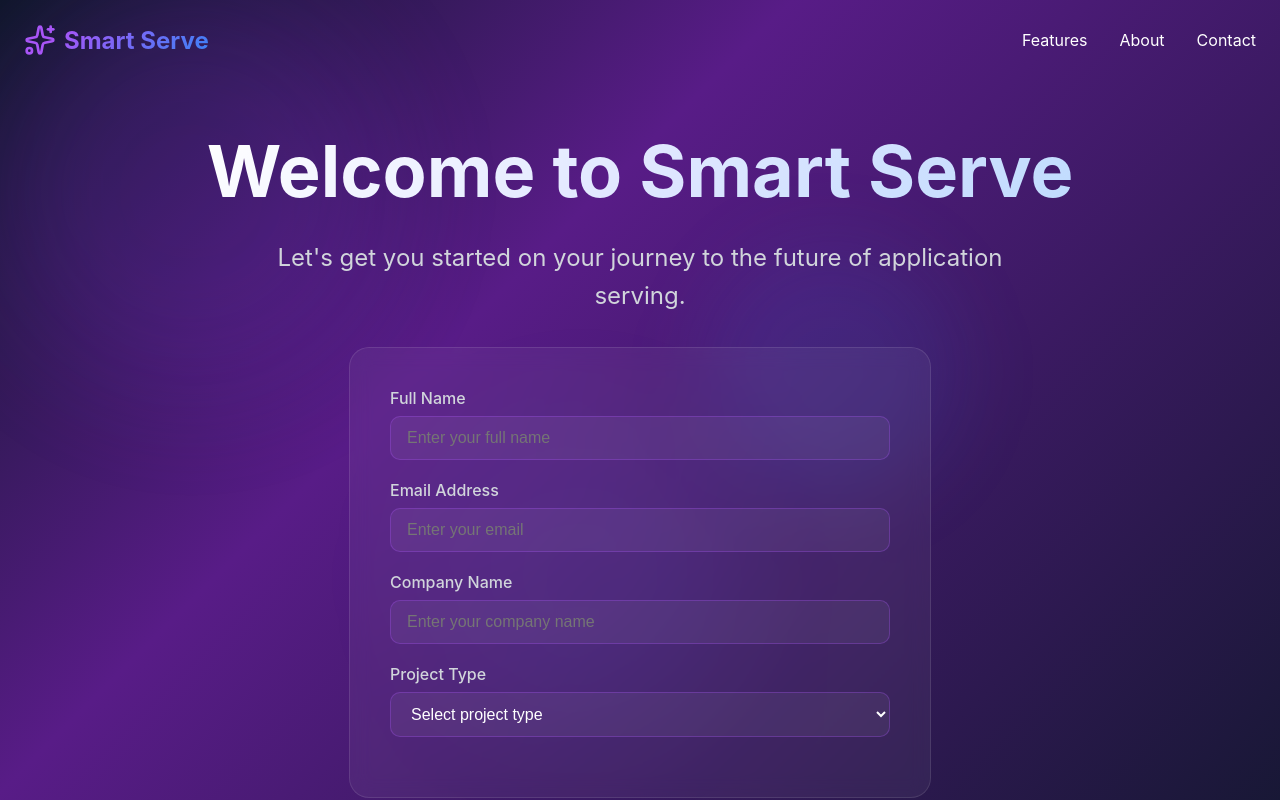
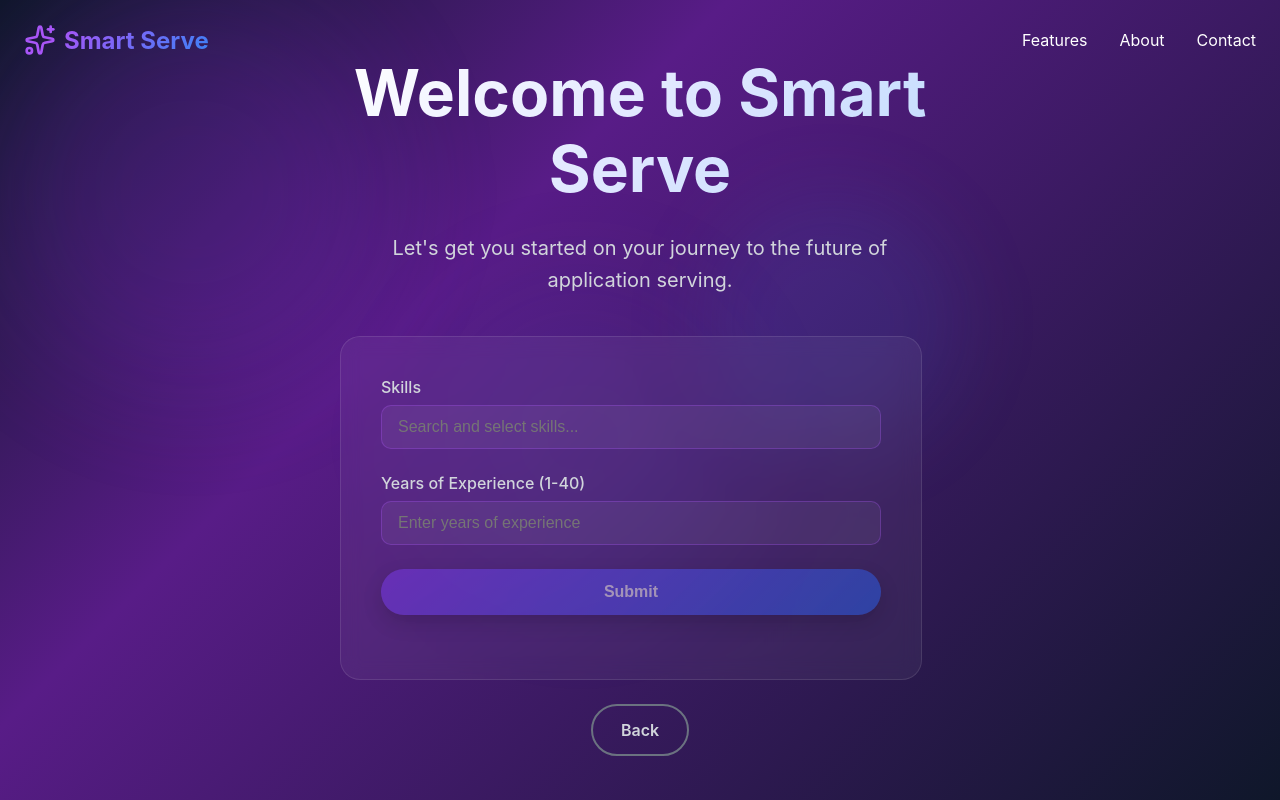
Before and after one commit to mannummm11/smart_serve_app, a React (Create React App) app: page /get-started in a window 1280 px wide. Shown: the top 800 px of the page. Built offline with nearby package versions, Linux system fonts and the light colour scheme.

Commit message:
form created

```diff
--- a/src/components/SignUpForm.js
+++ b/src/components/SignUpForm.js
@@ -2,89 +2,171 @@ import React, { useState } from 'react';
 import { formStyles } from '../styles/formStyles';
 
 const SignUpForm = () => {
-  const [formData, setFormData] = useState({
-    fullName: '',
-    email: '',
-    company: '',
-    projectType: ''
-  });
+  const [selectedSkills, setSelectedSkills] = useState([]);
+  const [skillsSearch, setSkillsSearch] = useState('');
+  const [experience, setExperience] = useState('');
+  const [outputText, setOutputText] = useState('');
+  const [showDropdown, setShowDropdown] = useState(false);
+  const [isSubmitted, setIsSubmitted] = useState(false);
 
-  const handleInputChange = (e) => {
-    const { name, value } = e.target;
-    setFormData(prev => ({
-      ...prev,
-      [name]: value
-    }));
+  const availableSkills = [
+    'Java', 'C', 'C++', 'Python', 'JavaScript', 'React', 'Node.js',
+    'Angular', 'Vue.js', 'PHP', 'Ruby', 'Go', 'Rust', 'Swift',
+    'Kotlin', 'C#', 'TypeScript', 'HTML', 'CSS', 'SQL', 'MongoDB',
+    'PostgreSQL', 'MySQL', 'Redis', 'Docker', 'Kubernetes', 'AWS',
+    'Azure', 'Git', 'Jenkins', 'Spring Boot', 'Django', 'Flask'
+  ];
+
+  const filteredSkills = availableSkills.filter(skill =>
+    skill.toLowerCase().includes(skillsSearch.toLowerCase()) &&
+    !selectedSkills.includes(skill)
+  );
+
+  const handleSkillSelect = (skill) => {
+    if (!selectedSkills.includes(skill)) {
+      setSelectedSkills([...selectedSkills, skill]);
+      setSkillsSearch('');
+      setShowDropdown(false);
+    }
   };
 
-  const handleSubmit = (e) => {
-    e.preventDefault();
-    console.log('Form submitted:', formData);
-    // Handle form submission logic here
+  const removeSkill = (skillToRemove) => {
+    setSelectedSkills(selectedSkills.filter(skill => skill !== skillToRemove));
+  };
+
+  const handleExperienceChange = (e) => {
+    const value = e.target.value;
+    if (value === '' || (parseInt(value) >= 1 && parseInt(value) <= 40)) {
+      setExperience(value);
+    }
+  };
+
+  const handleSubmit = () => {
+    if (selectedSkills.length > 0 && experience) {
+      const skillsText = selectedSkills.join(', ');
+      const output = `I want the candidate detail which have skills like ${skillsText} and ${experience} years.`;
+      setOutputText(output);
+      setIsSubmitted(true);
+    }
+  };
+
+  const handleConfirm = () => {
+    console.log('Confirmed:', { skills: selectedSkills, experience, outputText });
+    // Handle confirmation logic here
+    alert('Requirements confirmed successfully!');
   };
 
   return (
-    <form onSubmit={handleSubmit} style={formStyles.container}>
+    <div style={formStyles.container}>
+      {/* Skills Dropdown Section */}
       <div style={formStyles.inputGroup}>
-        <label style={formStyles.label}>Full Name</label>
+        <label style={formStyles.label}>Skills</label>
+        <div style={formStyles.skillsSection}>
+          <div style={formStyles.searchContainer}>
             <input
               type="text"
-          name="fullName"
-          placeholder="Enter your full name"
-          value={formData.fullName}
-          onChange={handleInputChange}
+              placeholder="Search and select skills..."
+              value={skillsSearch}
+              onChange={(e) => {
+                setSkillsSearch(e.target.value);
+                setShowDropdown(true);
+              }}
+              onFocus={() => setShowDropdown(true)}
               style={formStyles.input}
               className="input-field"
-          required
             />
+            {showDropdown && skillsSearch && filteredSkills.length > 0 && (
+              <div style={formStyles.dropdown}>
+                {filteredSkills.slice(0, 8).map((skill) => (
+                  <div
+                    key={skill}
+                    style={formStyles.dropdownItem}
+                    className="dropdown-item"
+                    onClick={() => handleSkillSelect(skill)}
+                  >
+                    {skill}
+                  </div>
+                ))}
+              </div>
+            )}
           </div>
 
-      <div style={formStyles.inputGroup}>
-        <label style={formStyles.label}>Email Address</label>
-        <input
-          type="email"
-          name="email"
-          placeholder="Enter your email"
-          value={formData.email}
-          onChange={handleInputChange}
-          style={formStyles.input}
-          className="input-field"
-          required
-        />
+          {/* Skills Chips */}
+          {selectedSkills.length > 0 && (
+            <div style={formStyles.chipsContainer}>
+              {selectedSkills.map((skill) => (
+                <div key={skill} style={formStyles.chip}>
+                  <span>{skill}</span>
+                  <button
+                    onClick={() => removeSkill(skill)}
+                    style={formStyles.chipRemove}
+                    className="chip-remove"
+                  >
+                    ×
+                  </button>
+                </div>
+              ))}
+            </div>
+          )}
+        </div>
       </div>
 
+      {/* Experience Input */}
       <div style={formStyles.inputGroup}>
-        <label style={formStyles.label}>Company Name</label>
+        <label style={formStyles.label}>Years of Experience (1-40)</label>
         <input
-          type="text"
-          name="company"
-          placeholder="Enter your company name"
-          value={formData.company}
-          onChange={handleInputChange}
+          type="number"
+          min="1"
+          max="40"
+          placeholder="Enter years of experience"
+          value={experience}
+          onChange={handleExperienceChange}
           style={formStyles.input}
           className="input-field"
         />
       </div>
 
+      {/* Submit Button */}
       <div style={formStyles.inputGroup}>
-        <label style={formStyles.label}>Project Type</label>
-        <select
-          name="projectType"
-          value={formData.projectType}
-          onChange={handleInputChange}
-          style={formStyles.input}
-          className="input-field"
-          required
+        <button
+          onClick={handleSubmit}
+          disabled={selectedSkills.length === 0 || !experience}
+          style={{
+            ...formStyles.submitButton,
+            opacity: selectedSkills.length === 0 || !experience ? 0.5 : 1,
+            cursor: selectedSkills.length === 0 || !experience ? 'not-allowed' : 'pointer'
+          }}
+          className="primary-button"
         >
-          <option value="">Select project type</option>
-          <option value="web">Web Application</option>
-          <option value="mobile">Mobile Application</option>
-          <option value="api">API Service</option>
-          <option value="microservices">Microservices</option>
-          <option value="other">Other</option>
-        </select>
+          Submit
+        </button>
       </div>
-    </form>
+
+      {/* Output Text Box */}
+      {isSubmitted && outputText && (
+        <div style={formStyles.inputGroup}>
+          <label style={formStyles.label}>Generated Requirement</label>
+          <div style={formStyles.outputBox}>
+            I want the candidate detail which have skills like{' '}
+            <strong>{selectedSkills.join(', ')}</strong> and{' '}
+            <strong>{experience}</strong> years.
+          </div>
+        </div>
+      )}
+
+      {/* Confirm Button */}
+      {isSubmitted && (
+        <div style={formStyles.inputGroup}>
+          <button
+            onClick={handleConfirm}
+            style={formStyles.confirmButton}
+            className="confirm-button"
+          >
+            Confirm
+          </button>
+        </div>
+      )}
+    </div>
   );
 };
 
--- a/src/pages/GetStartedPage.js
+++ b/src/pages/GetStartedPage.js
@@ -6,6 +6,7 @@ import { getStartedPageStyles } from '../styles/getStartedPageStyles';
 const GetStartedPage = () => {
   return (
     <main style={getStartedPageStyles.main}>
+      <div style={getStartedPageStyles.heroContent}>
         <h1 style={getStartedPageStyles.title}>Welcome to Smart Serve</h1>
         <p style={getStartedPageStyles.description}>
           Let's get you started on your journey to the future of application serving.
@@ -18,19 +19,11 @@ const GetStartedPage = () => {
             to="/"
             style={getStartedPageStyles.backButton}
             className="back-button"
-          onMouseEnter={(e) => e.target.style.transform = 'scale(1.05)'}
-          onMouseLeave={(e) => e.target.style.transform = 'scale(1)'}
           >
             Back
           </Link>
-        <button
-          style={getStartedPageStyles.primaryButton}
-          className="primary-button"
-          onMouseEnter={(e) => e.target.style.transform = 'scale(1.05)'}
-          onMouseLeave={(e) => e.target.style.transform = 'scale(1)'}
-        >
-          Create Account
-        </button>
+
+        </div>
       </div>
     </main>
   );
--- a/src/styles/formStyles.js
+++ b/src/styles/formStyles.js
@@ -10,7 +10,7 @@ export const formStyles = {
     marginBottom: '20px'
   },
   inputGroup: {
-    marginBottom: '20px',
+    marginBottom: '24px',
     textAlign: 'left'
   },
   label: {
@@ -31,5 +31,103 @@ export const formStyles = {
     outline: 'none',
     transition: 'border-color 0.3s ease',
     boxSizing: 'border-box'
+  },
+  skillsSection: {
+    position: 'relative'
+  },
+  searchContainer: {
+    position: 'relative'
+  },
+  dropdown: {
+    position: 'absolute',
+    top: '100%',
+    left: 0,
+    right: 0,
+    background: 'rgba(30, 41, 59, 0.95)',
+    backdropFilter: 'blur(10px)',
+    border: '1px solid rgba(168, 85, 247, 0.3)',
+    borderRadius: '10px',
+    maxHeight: '200px',
+    overflowY: 'auto',
+    zIndex: 1000,
+    marginTop: '4px'
+  },
+  dropdownItem: {
+    padding: '12px 16px',
+    cursor: 'pointer',
+    color: '#d1d5db',
+    borderBottom: '1px solid rgba(255, 255, 255, 0.1)',
+    transition: 'background-color 0.2s ease'
+  },
+  chipsContainer: {
+    display: 'flex',
+    flexWrap: 'wrap',
+    gap: '8px',
+    marginTop: '12px'
+  },
+  chip: {
+    display: 'flex',
+    alignItems: 'center',
+    gap: '6px',
+    background: 'linear-gradient(135deg, #7c3aed, #2563eb)',
+    color: 'white',
+    padding: '6px 12px',
+    borderRadius: '20px',
+    fontSize: '14px',
+    fontWeight: '500'
+  },
+  chipRemove: {
+    background: 'none',
+    border: 'none',
+    color: 'white',
+    fontSize: '18px',
+    cursor: 'pointer',
+    padding: '0',
+    marginLeft: '4px',
+    lineHeight: '1',
+    width: '20px',
+    height: '20px',
+    display: 'flex',
+    alignItems: 'center',
+    justifyContent: 'center',
+    borderRadius: '50%',
+    transition: 'background-color 0.2s ease'
+  },
+  submitButton: {
+    background: 'linear-gradient(135deg, #7c3aed, #2563eb)',
+    border: 'none',
+    padding: '14px 28px',
+    borderRadius: '50px',
+    fontWeight: '600',
+    fontSize: '16px',
+    color: 'white',
+    cursor: 'pointer',
+    transform: 'scale(1)',
+    transition: 'all 0.2s ease',
+    boxShadow: '0 8px 20px rgba(0,0,0,0.3)',
+    width: '100%'
+  },
+  confirmButton: {
+    background: 'transparent',
+    border: '2px solid #10b981',
+    padding: '14px 28px',
+    borderRadius: '50px',
+    fontWeight: '600',
+    fontSize: '16px',
+    color: '#10b981',
+    cursor: 'pointer',
+    transform: 'scale(1)',
+    transition: 'all 0.2s ease',
+    width: '100%'
+  },
+  outputBox: {
+    background: 'rgba(16, 185, 129, 0.1)',
+    border: '1px solid rgba(16, 185, 129, 0.3)',
+    borderRadius: '10px',
+    padding: '16px',
+    color: '#d1d5db',
+    fontSize: '16px',
+    lineHeight: '1.5',
+    marginTop: '8px'
   }
 };
--- a/src/styles/getStartedPageStyles.js
+++ b/src/styles/getStartedPageStyles.js
@@ -8,10 +8,15 @@ export const getStartedPageStyles = {
     justifyContent: 'center',
     minHeight: '100vh',
     padding: '0 24px',
-    textAlign: 'center'
+    marginTop: '-96px'
+  },
+  heroContent: {
+    textAlign: 'center',
+    maxWidth: '600px',
+    width: '100%'
   },
   title: {
-    fontSize: 'clamp(36px, 6vw, 72px)',
+    fontSize: 'clamp(36px, 6vw, 64px)',
     fontWeight: 'bold',
     marginBottom: '24px',
     background: 'linear-gradient(135deg, white, #e0e7ff, #bfdbfe)',
@@ -21,19 +26,17 @@ export const getStartedPageStyles = {
     lineHeight: '1.2'
   },
   description: {
-    fontSize: 'clamp(18px, 3vw, 24px)',
+    fontSize: 'clamp(18px, 3vw, 20px)',
     color: '#d1d5db',
-    marginBottom: '32px',
-    maxWidth: '768px',
-    margin: '0 auto 32px auto',
+    marginBottom: '40px',
     lineHeight: '1.6'
   },
   buttonContainer: {
     display: 'flex',
-    flexDirection: 'column',
     gap: '16px',
     justifyContent: 'center',
-    marginBottom: '48px'
+    marginTop: '24px',
+    flexWrap: 'wrap'
   },
   primaryButton: {
     background: 'linear-gradient(135deg, #7c3aed, #2563eb)',
@@ -51,7 +54,7 @@ export const getStartedPageStyles = {
   backButton: {
     background: 'transparent',
     border: '2px solid #6b7280',
-    padding: '12px 24px',
+    padding: '14px 28px',
     borderRadius: '50px',
     fontWeight: '600',
     fontSize: '16px',
@@ -59,7 +62,6 @@ export const getStartedPageStyles = {
     cursor: 'pointer',
     transform: 'scale(1)',
     transition: 'all 0.2s ease',
-    marginRight: '16px',
     textDecoration: 'none',
     display: 'inline-block',
     textAlign: 'center'
```
Lines whose indentation alone changed are shown as unchanged.
